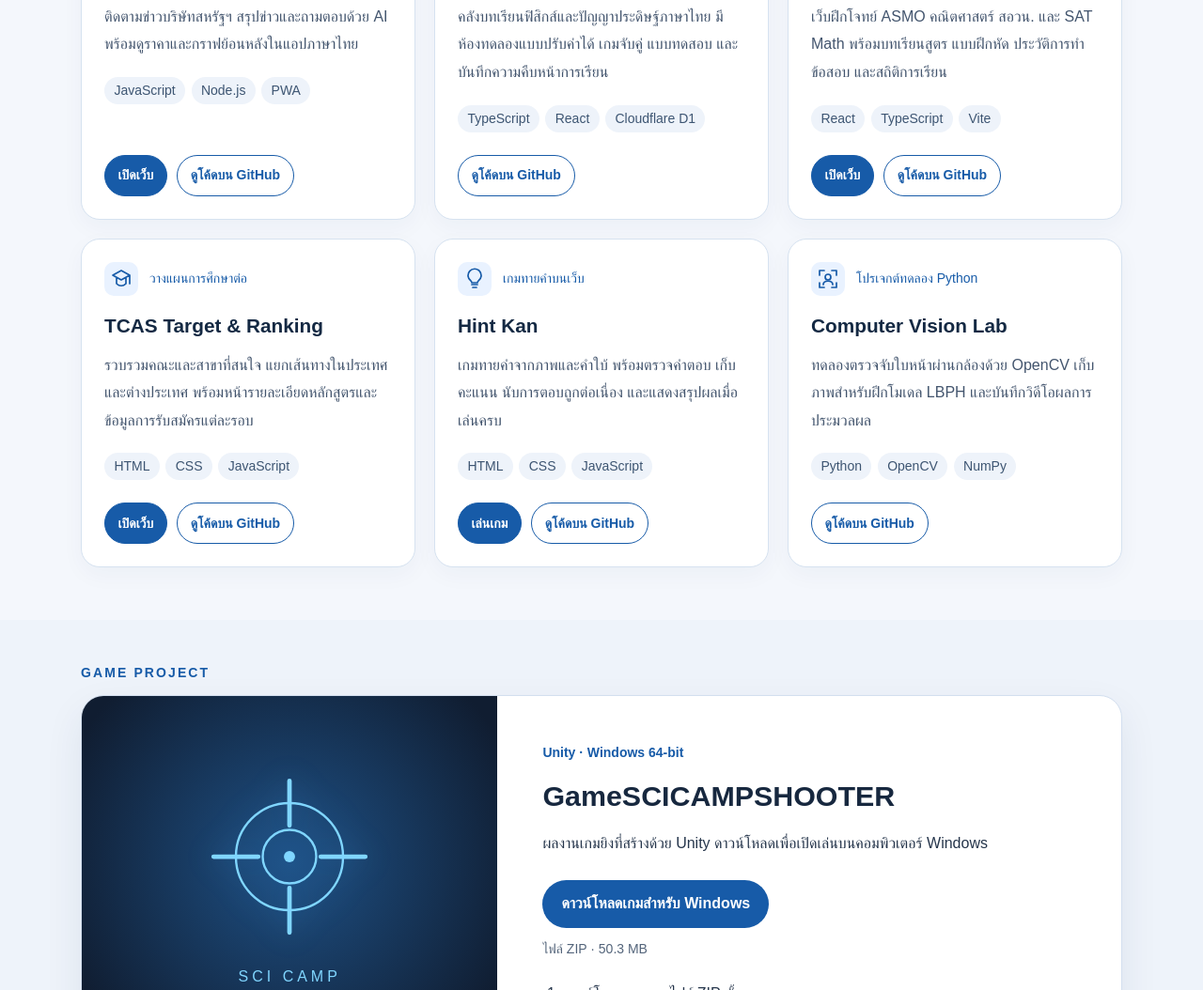
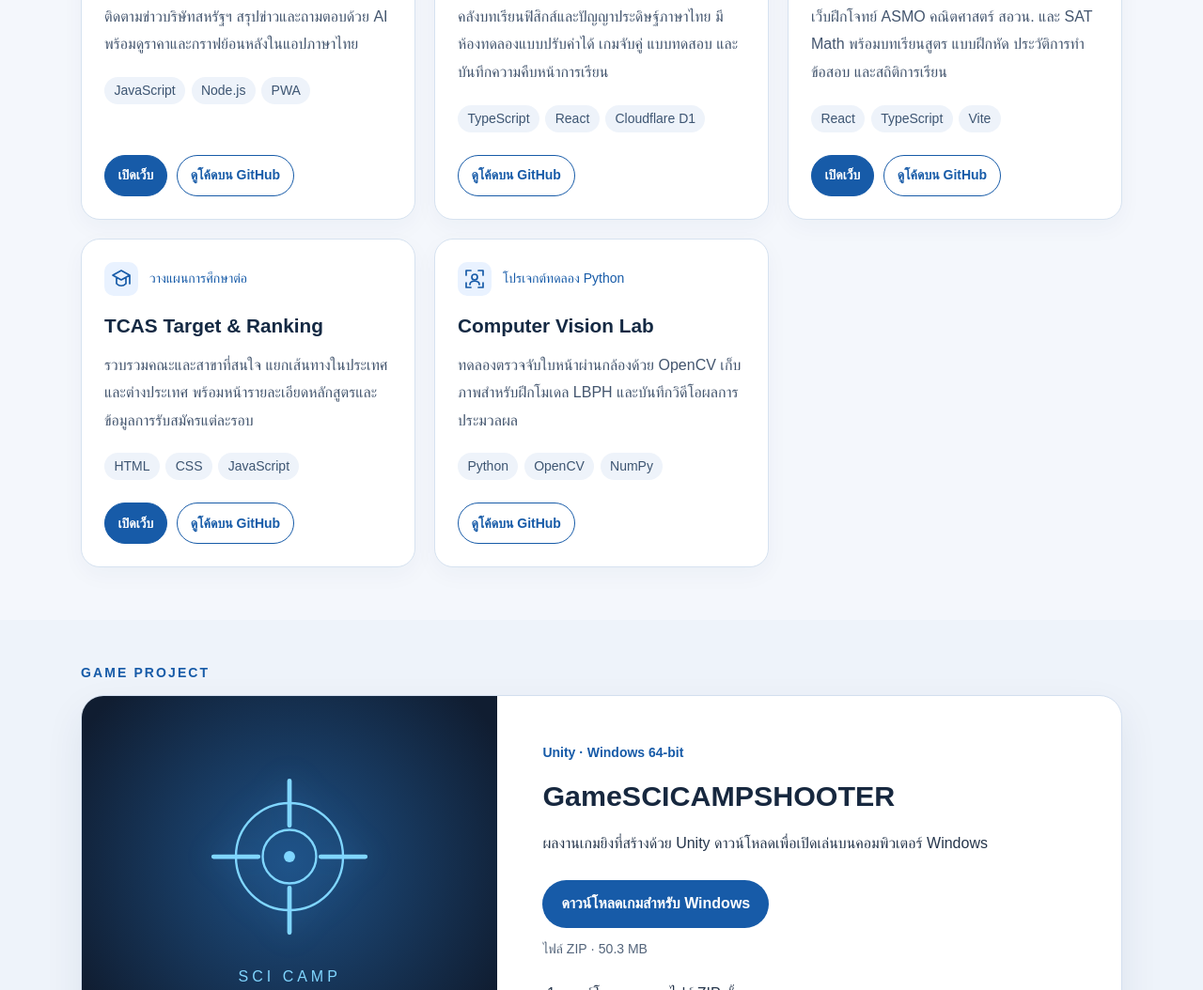
Before and after one commit to lew280352-sudo/My-web, a plain HTML site: page Activities.html in a window 1280 px wide. Shown: the part 1417-2471 px from the top of the page at 94% size. Drawn offline with Linux system fonts and the light colour scheme.

Commit message:
Remove Hint Kan from the portfolio project cards

```diff
--- a/Activities.html
+++ b/Activities.html
@@ -135,14 +135,6 @@
                     <ul class="project-technologies" aria-label="เทคโนโลยีที่ใช้"><li>HTML</li><li>CSS</li><li>JavaScript</li></ul>
                     <div class="project-actions"><a class="project-live" href="https://lew280352-sudo.github.io/My-TCAS-Target-Ranking/" target="_blank" rel="noopener" aria-label="เปิดเว็บ TCAS Target &amp; Ranking ในแท็บใหม่">เปิดเว็บ</a>
 <a class="project-code" href="https://github.com/lew280352-sudo/My-TCAS-Target-Ranking" target="_blank" rel="noopener" aria-label="ดูโค้ด TCAS Target &amp; Ranking บน GitHub ในแท็บใหม่">ดูโค้ดบน GitHub</a></div>
-                </article>
-                <article class="github-project-card">
-                    <div class="project-category"><svg viewBox="0 0 24 24" fill="none" stroke="currentColor" stroke-width="1.7" stroke-linecap="round" stroke-linejoin="round" aria-hidden="true"><path d="M9 18h6m-5 3h4M8 14a7 7 0 1 1 8 0c-1 1-1 2-1 2H9s0-1-1-2Z"/></svg><span>เกมทายคำบนเว็บ</span></div>
-                    <h3>Hint Kan</h3>
-                    <p class="project-description">เกมทายคำจากภาพและคำใบ้ พร้อมตรวจคำตอบ เก็บคะแนน นับการตอบถูกต่อเนื่อง และแสดงสรุปผลเมื่อเล่นครบ</p>
-                    <ul class="project-technologies" aria-label="เทคโนโลยีที่ใช้"><li>HTML</li><li>CSS</li><li>JavaScript</li></ul>
-                    <div class="project-actions"><a class="project-live" href="https://lew280352-sudo.github.io/hint-kan/" target="_blank" rel="noopener" aria-label="เล่นเกม Hint Kan ในแท็บใหม่">เล่นเกม</a>
-<a class="project-code" href="https://github.com/lew280352-sudo/hint-kan" target="_blank" rel="noopener" aria-label="ดูโค้ด Hint Kan บน GitHub ในแท็บใหม่">ดูโค้ดบน GitHub</a></div>
                 </article>
                 <article class="github-project-card">
                     <div class="project-category"><svg viewBox="0 0 24 24" fill="none" stroke="currentColor" stroke-width="1.7" stroke-linecap="round" stroke-linejoin="round" aria-hidden="true"><path d="M8 3H3v5m13-5h5v5M3 16v5h5m13-5v5h-5"/><circle cx="12" cy="10" r="3"/><path d="M7 18c0-5 10-5 10 0"/></svg><span>โปรเจกต์ทดลอง Python</span></div>
```
